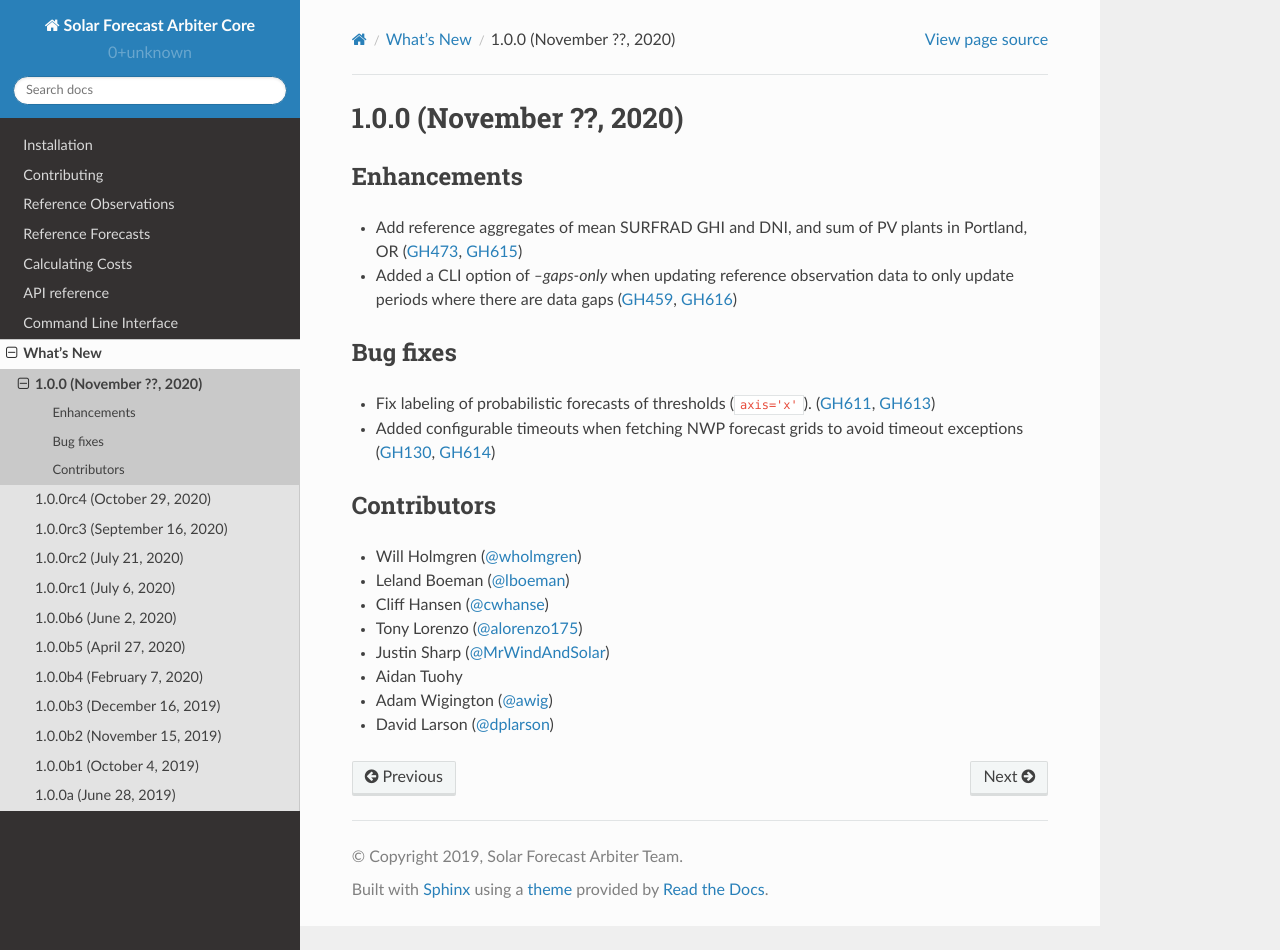
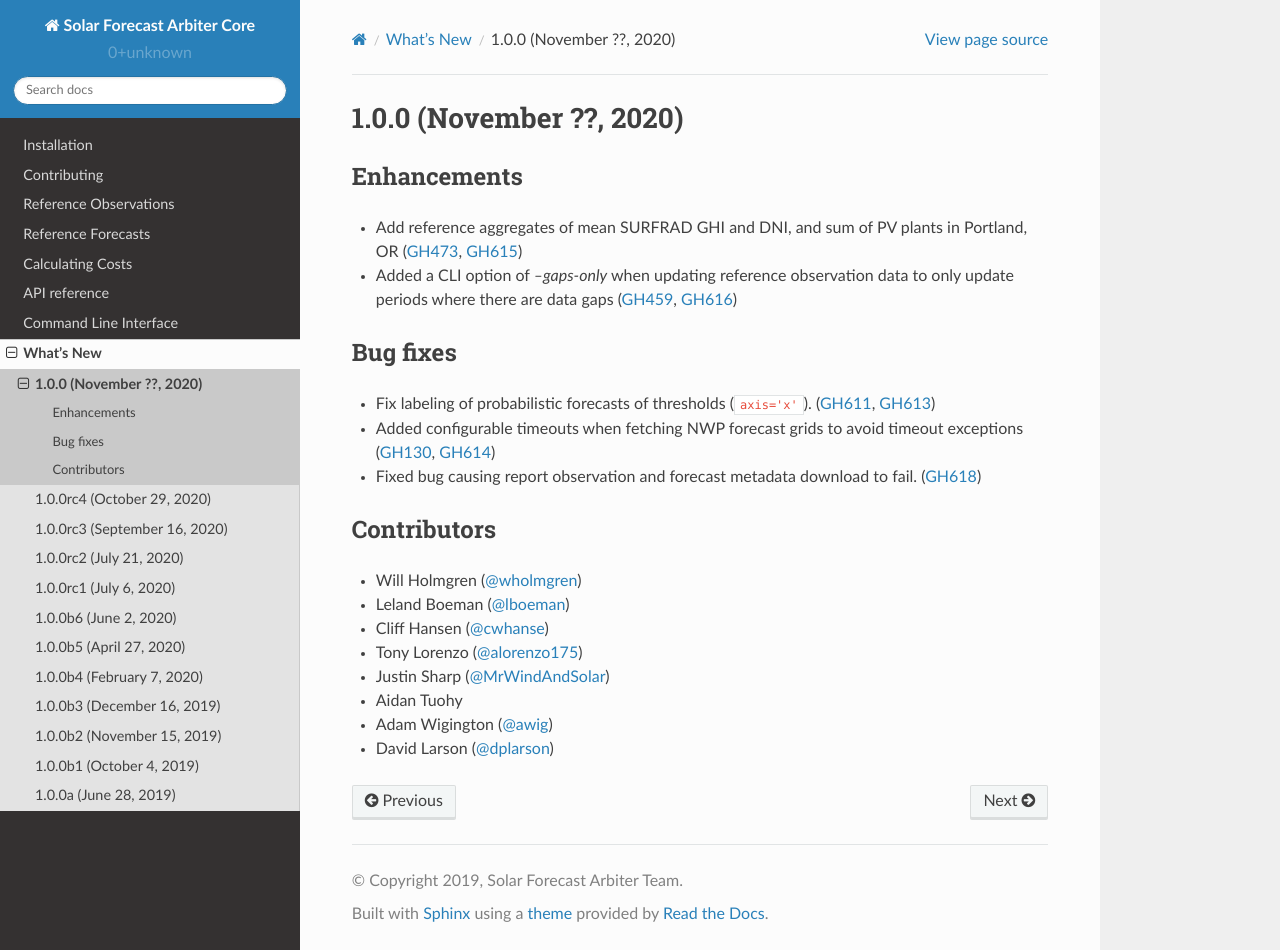
Before and after one commit to SolarArbiter/solarforecastarbiter-core, a Sphinx documentation site: the page built from docs/source/whatsnew/1.0.0.rst, in a window 1280 px wide and 950 px high. Built offline with Sphinx 7.4.7 and the Read the Docs theme 2.0.0, drawn with Linux system fonts in a browser that asks for light colours.

Commit message:
whatsnew

```diff
--- a/docs/source/whatsnew/1.0.0.rst
+++ b/docs/source/whatsnew/1.0.0.rst
@@ -20,6 +20,8 @@
   (:issue:`611`, :pull:`613`)
 * Added configurable timeouts when fetching NWP forecast grids to avoid
   timeout exceptions (:issue:`130`, :pull:`614`)
+* Fixed bug causing report observation and forecast metadata download to fail.
+  (:pull:`618`)
 
 
 Contributors
```
